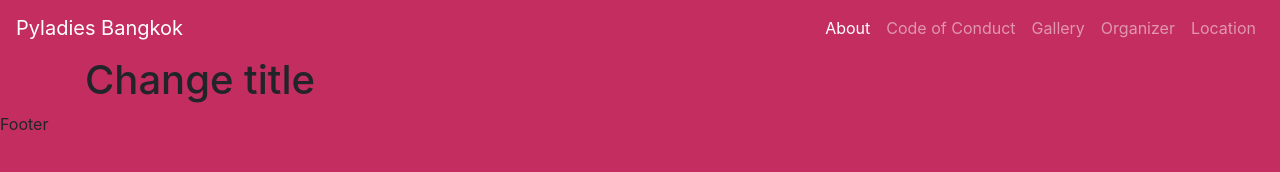
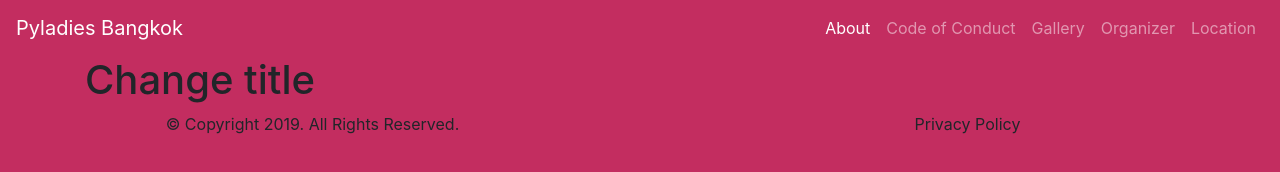
Before and after one commit to pyladiesbkk/pyladies-web, a website built with webpack: page src/index.html in a window 1280 px wide. Built offline with nearby package versions, Linux system fonts and the light colour scheme.

Commit message:
:sparkles: Add footer content :school_satchel:

```diff
--- a/src/footer.html
+++ b/src/footer.html
@@ -1,3 +1,12 @@
-<footer>
-  Footer
+<footer class="page-footer">
+  <div cclass="container-fluid text-center text-md-left">
+    <div class="row text-center">
+      <div class="col-6">
+        <p>© Copyright 2019. All Rights Reserved.</p>
+      </div>
+      <div class="col-6">
+        <p>Privacy Policy</p>
+      </div>
+    </div>
+  </div>
 </footer>
```
